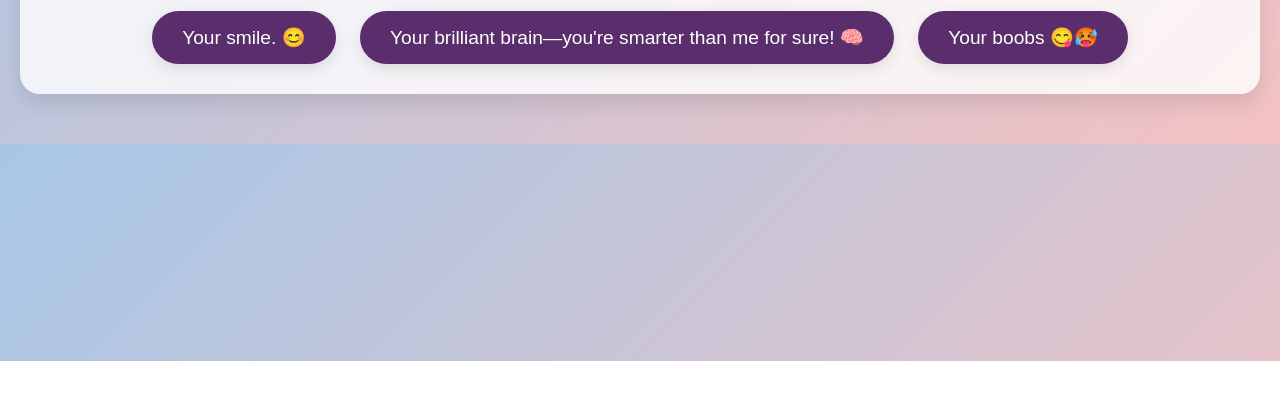
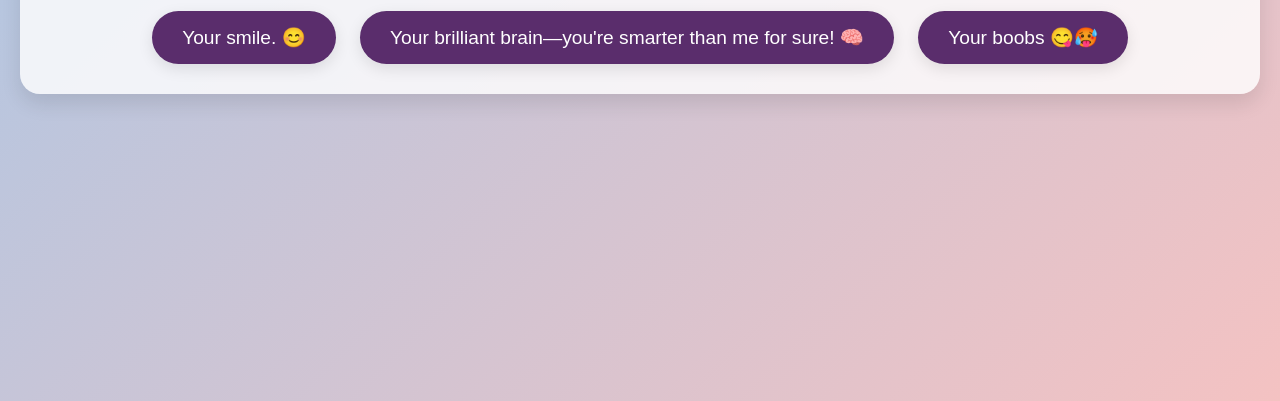
Before and after one commit to ChamodshehanE/birthday, a plain HTML site: page index.html in a window 1280 px wide. Shown: the part 439-840 px from the top of the page. Before the commit the page ends 800 px from the top, so only its background shows below. Drawn offline with Linux system fonts and the light colour scheme.

Commit message:
Add files via upload

```diff
--- a/index.html
+++ b/index.html
@@ -14,7 +14,8 @@
             text-align: center;
             margin: 0;
             padding: 20px;
-            /* Removed overflow: hidden */
+            min-height: 100vh; /* Allow the body to take full viewport height */
+            overflow-y: auto; /* Allow scrolling on the vertical axis */
         }
 
         h1 {
```
